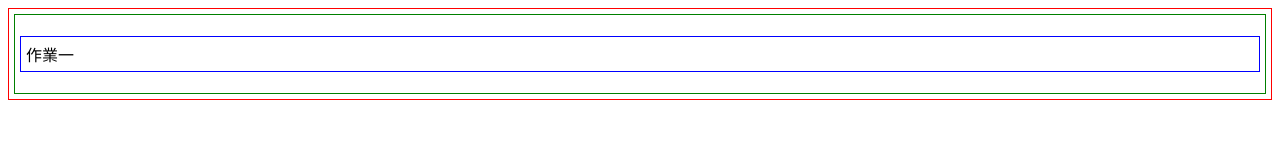
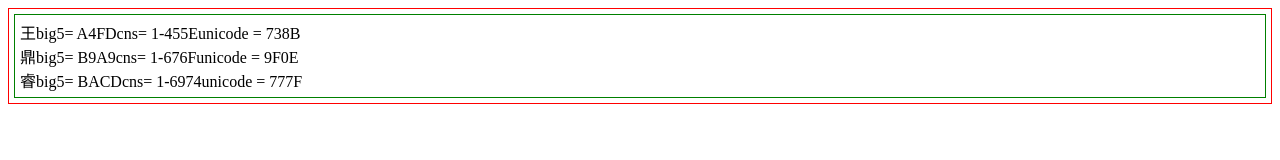
Before and after one commit to Raywang9081/ip2019s, a plain HTML site: page portfolio/labs/lab01/index.html in a window 1280 px wide. Drawn offline with Linux system fonts and the light colour scheme.

Commit message:
Add files via upload

```diff
--- a/portfolio/labs/lab01/index.html
+++ b/portfolio/labs/lab01/index.html
@@ -12,8 +12,7 @@
 </head>
 
 <body>
-  <div>
-  	<p>作業一</p>
+  <div id='div1'>
   </div>
 </body>
 
--- a/portfolio/labs/lab01/lab.js
+++ b/portfolio/labs/lab01/lab.js
@@ -4,9 +4,39 @@
 
 
 function start(e) {
+    var name =[
+        {
+            char:'王',
+            big5:'A4FD',
+            cns:'1-455E',
+            unicode:'738B'
+        },
+        {
+            char:'鼎',
+            big5:'B9A9',
+            cns:'1-676F',
+            unicode:'9F0E'
+        },
+        {
+            char:'睿',
+            big5:'BACD',
+            cns:'1-6974',
+            unicode:'777F'
+        }
+    ];
 
+    var ele =document.getElementById('div1');
+     for (var i = 0; i< 3; i++) {
+        ele.innerHTML += name[i].char;
+        ele.innerHTML += 'big5= ';
+        ele.innerHTML += name[i].big5;
+        ele.innerHTML += 'cns= ';
+        ele.innerHTML += name[i].cns;
+        ele.innerHTML += 'unicode = ';
+        ele.innerHTML += name[i].unicode;
+        ele.innerHTML += '<br>';
+     }
 }
-
 /*
 https://www.w3schools.com/jsref/met_document_addeventlistener.asp
 
```
Also changed, not shown: portfolio/labs/lab02/index.html (+12 -1 lines), portfolio/labs/lab02/lab.js (+22 -1 lines).
